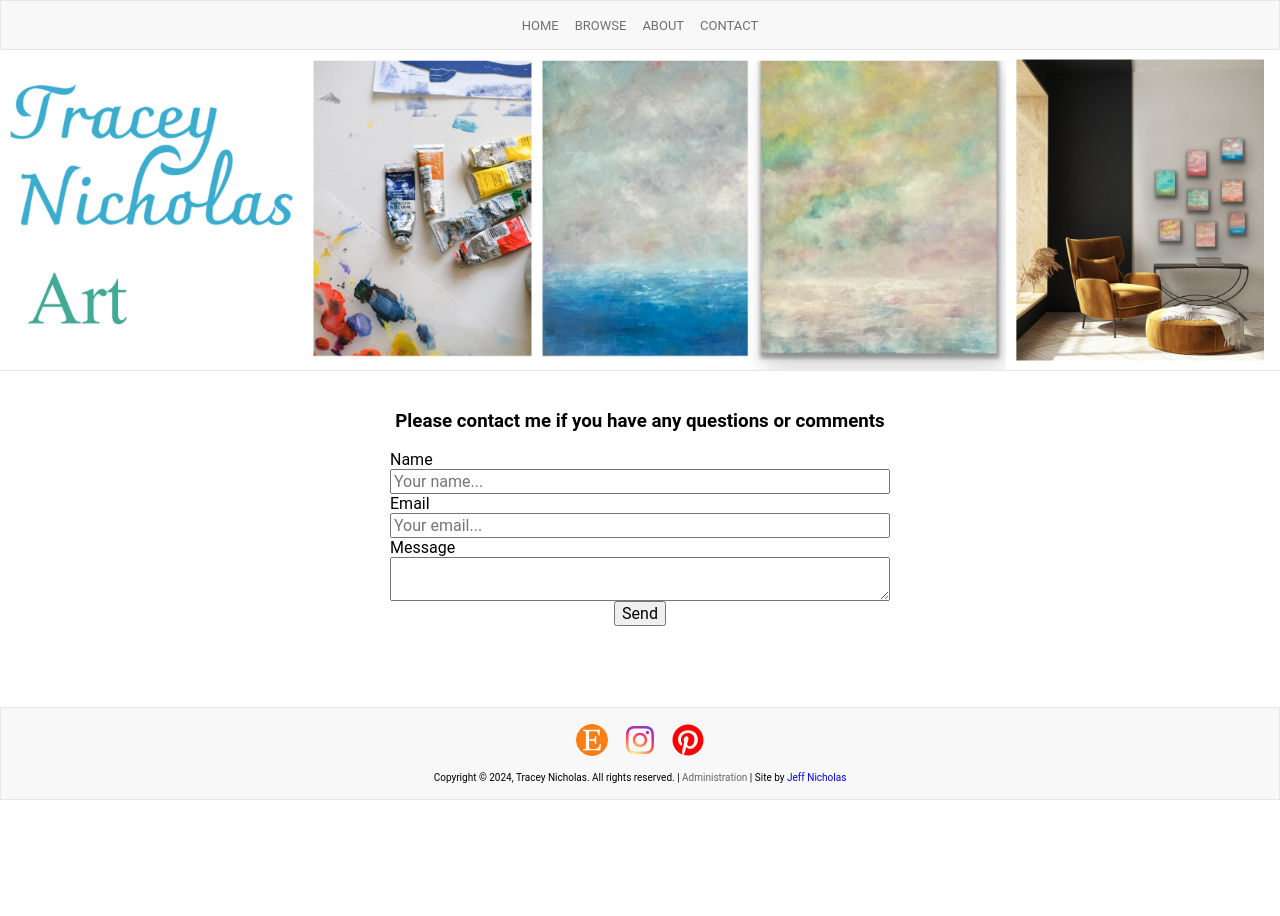
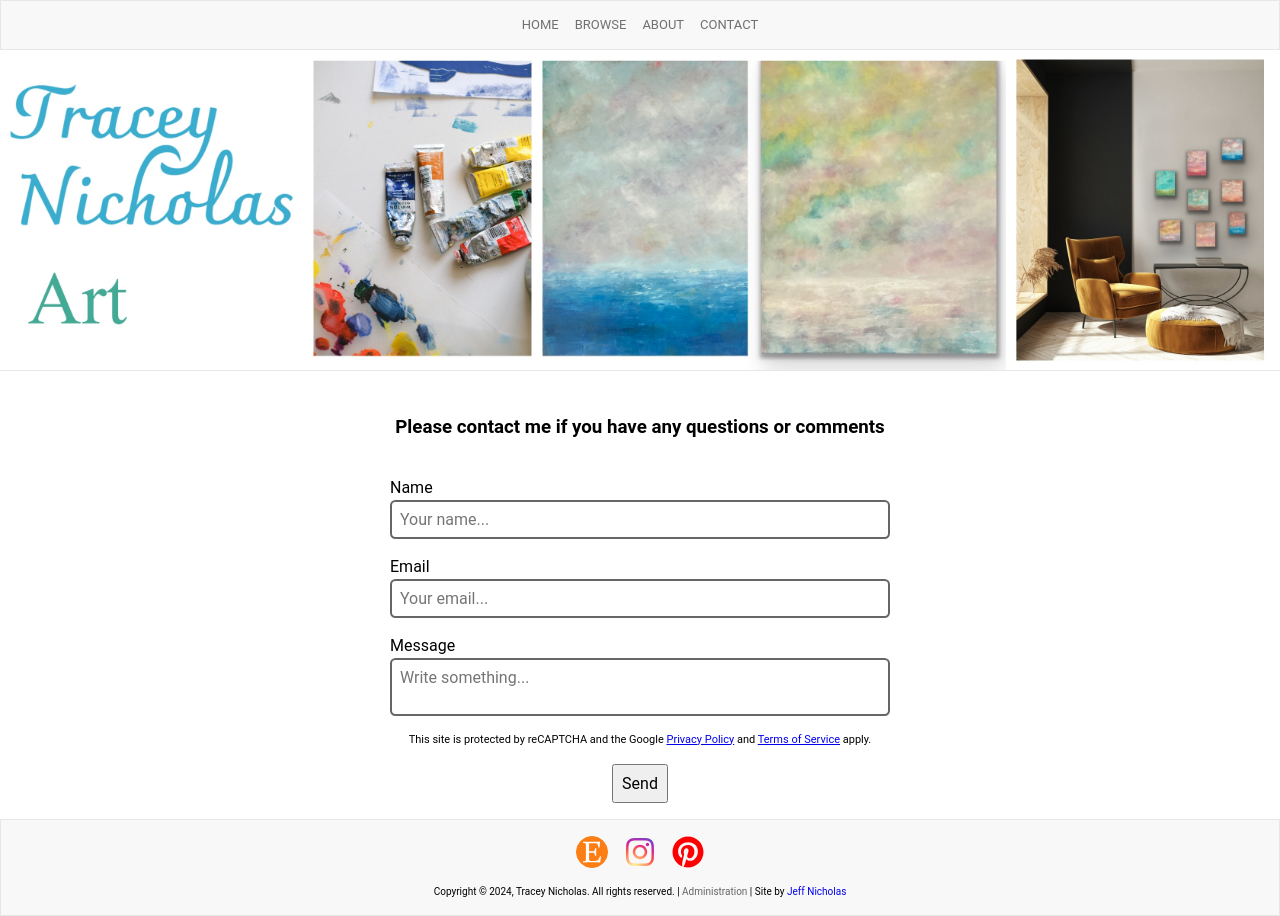
Before and after one commit to jefnic23/ceynic-api, a SvelteKit app in the folder frontend/: page /contact in a window 1280 px wide. Before the commit the page ends 800 px from the top, so only its background shows below. Built offline with nearby package versions, Linux system fonts and the light colour scheme; no server answers.

Commit message:
contact form styling

```diff
--- a/frontend/src/app.css
+++ b/frontend/src/app.css
@@ -7,4 +7,5 @@ body {
     margin: 0;
     overflow-x: hidden;
     overflow-y: scroll;
+    line-height: 1.5;
 }
--- a/frontend/src/routes/+layout.svelte
+++ b/frontend/src/routes/+layout.svelte
@@ -1,5 +1,6 @@
 <script lang="ts">
 	import { fly } from 'svelte/transition';
+	import { cubicIn, cubicOut } from 'svelte/easing';
 	import '../app.css';
 	import Etsy from '$lib/icons/etsy.svelte';
 	import Instagram from '$lib/icons/instagram.svelte';
@@ -25,7 +26,10 @@
 	</div>
 
 	{#key data.url}
-		<main in:fly={{ x: -200, duration: 233, delay: 233 }} out:fly={{ x: 200, duration: 233 }}>
+		<main
+			in:fly={{ y: -34, duration: 144, delay: 233, easing: cubicOut }}
+			out:fly={{ y: 34, duration: 144, easing: cubicIn }}
+		>
 			<slot />
 		</main>
 	{/key}
--- a/frontend/src/routes/contact/+page.svelte
+++ b/frontend/src/routes/contact/+page.svelte
@@ -9,7 +9,9 @@
 
 	async function handleSubmit(event: SubmitEvent) {
 		window.grecaptcha.ready(async () => {
-			const token = await window.grecaptcha.execute(PUBLIC_RECAPTCHA_SITE_KEY, { action: 'submit' });
+			const token = await window.grecaptcha.execute(PUBLIC_RECAPTCHA_SITE_KEY, {
+				action: 'submit'
+			});
 
 			console.log(event);
 
@@ -45,15 +47,42 @@
 		{:else}
 			<div class="form-element">
 				<label class="form-label" for="name">Name</label>
-				<input class="form-control" id="name" name="name" type="text" value="" placeholder="Your name..." required />
+				<input
+					class="form-control"
+					id="name"
+					name="name"
+					type="text"
+					value=""
+					placeholder="Your name..."
+					required
+				/>
 			</div>
 			<div class="form-element">
 				<label class="form-label" for="email">Email</label>
-				<input class="form-control" id="email" name="email" type="text" value="" placeholder="Your email..." required />
+				<input
+					class="form-control"
+					id="email"
+					name="email"
+					type="text"
+					value=""
+					placeholder="Your email..."
+					required
+				/>
 			</div>
 			<div class="form-element">
 				<label class="form-label" for="message">Message</label>
-				<textarea class="form-control" id="message" name="message" required></textarea>
+				<textarea
+					class="form-control"
+					id="message"
+					name="message"
+					placeholder="Write something..."
+					required
+				></textarea>
+			</div>
+			<div class="recaptcha">
+				This site is protected by reCAPTCHA and the Google
+				<a href="https://policies.google.com/privacy" target="_blank">Privacy Policy</a> and
+				<a href="https://policies.google.com/terms" target="_blank">Terms of Service</a> apply.
 			</div>
 			<button>Send</button>
 		{/if}
@@ -66,6 +95,7 @@
 		flex-direction: column;
 		align-items: center;
 		width: 100%;
+		gap: 1rem;
 	}
 
 	.form {
@@ -81,6 +111,12 @@
 
 	.form-control {
 		width: 100%;
+		border: 2px solid #666;
+		border-radius: 0.34rem;
+	}
+
+	.recaptcha {
+		font-size: 11px;
 	}
 
 	button,
@@ -88,5 +124,14 @@
 	textarea {
 		font-family: inherit;
 		font-size: 100%;
+		padding: 0.5rem;
+	}
+
+	textarea {
+		resize: none;
+	}
+
+	:global(.grecaptcha-badge) {
+		visibility: hidden;
 	}
 </style>
```
